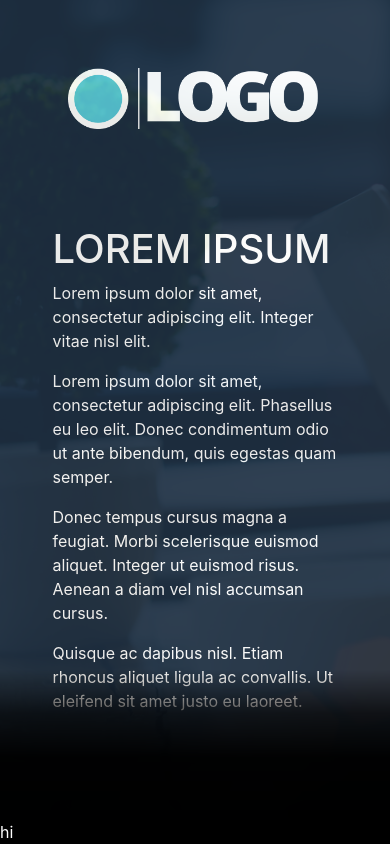
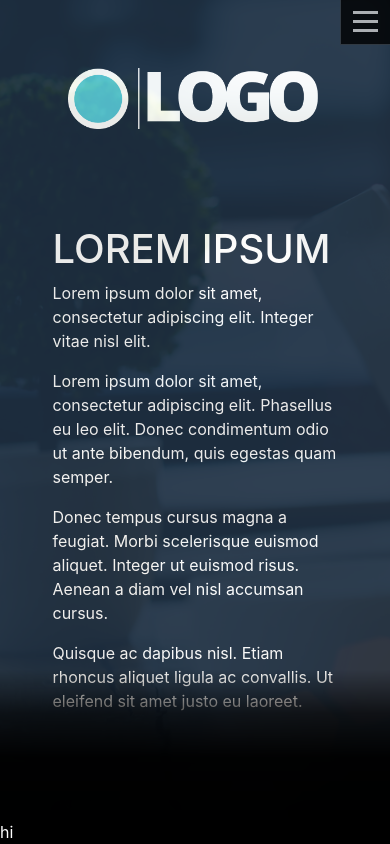
Before and after one commit to Elandi-rj/react-website, a React (Create React App) app: page /home in a window 390 px wide. Built offline with nearby package versions, Linux system fonts and the light colour scheme; the HTML template or start-up script is replaced by a standard one.

Commit message:
Hamburgernav implemented

```diff
--- a/src/components/home/index.js
+++ b/src/components/home/index.js
@@ -1,6 +1,8 @@
+import React from 'react';
 import logo from '../logo.png';
 import './style.css';
 import Bottomnav from '../bottomnav';
+import Hamburgernav from '../hamburgernav';
 function Home() {
     return (
         <div className="home container-md">
@@ -15,6 +17,7 @@ function Home() {
                         <p>Quisque ac dapibus nisl. Etiam rhoncus aliquet ligula ac convallis. Ut eleifend sit amet justo eu laoreet.</p>
                     </div>
                 </div>
+                <Hamburgernav />
             </div>
             <Bottomnav />
         </div>
```
